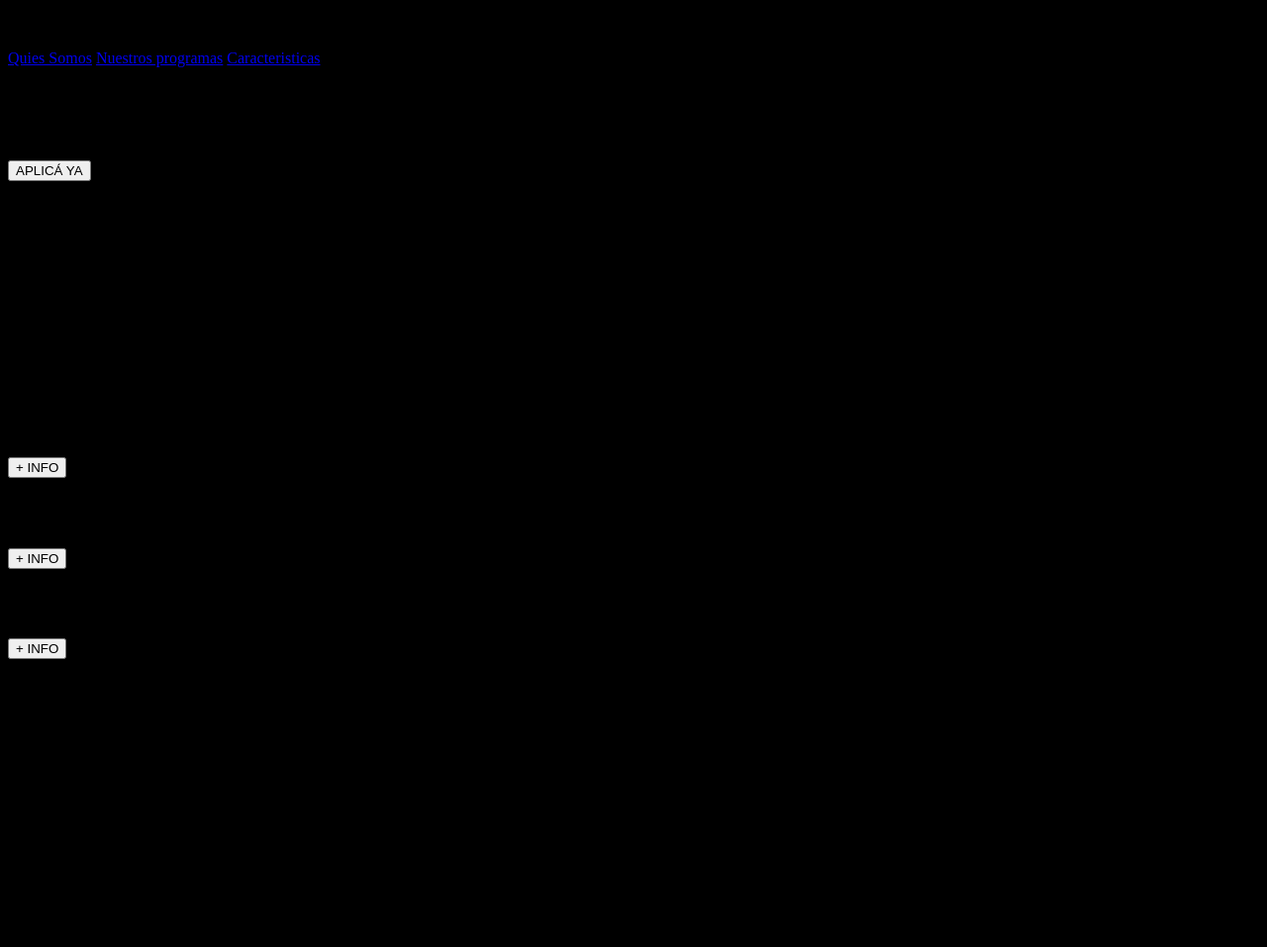
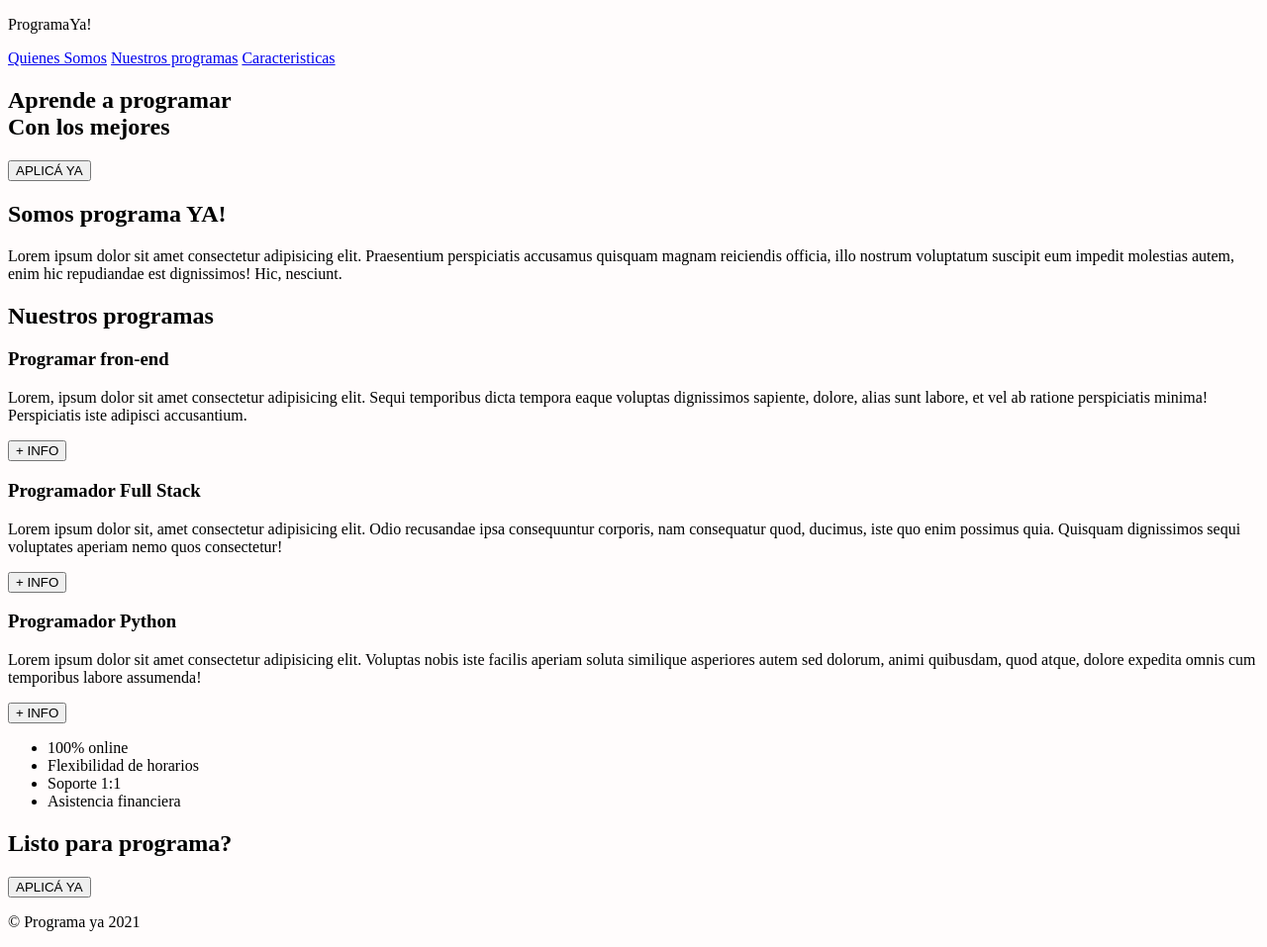
Before and after one commit to Adrianag99/proyectoPaginaHtml, a plain HTML site: page index.html in a window 1280 px wide. Shown: the whole page at 99% size. Before the commit the page ends 800 px from the top, so only its background shows below. Drawn offline with Linux system fonts and the light colour scheme.

Commit message:
continuación de estructura html

```diff
--- a/index.css
+++ b/index.css
@@ -1,3 +1,3 @@
 body{
-    background-color: black;
+    background-color: rgb(255, 252, 252);
 }
--- a/index.html
+++ b/index.html
@@ -11,27 +11,30 @@
         <div class="container">
             <p class="logo">ProgramaYa!</p>
             <nav>
-                <a href="#">Quies Somos</a>
+                <a href="#">Quienes Somos</a>
                 <a href="#">Nuestros programas</a>
                 <a href="#">Caracteristicas</a>
             </nav>
         </div>
     </header>
     <Section id="hero">
-        <h1>Aprende a programas <br>Con los mejores</h1>
+        <h1>Aprende a programar <br>Con los mejores</h1>
         <button>APLICÁ YA</button>
     </Section>
+
     <section id="somos-proya">
-        .container
-        <h2>Nuestros programas</h2>
-
         <div class="container">
             <div class="img-container"></div>
             <h2>Somos programa YA!</h2>
             <p>Lorem ipsum dolor sit amet consectetur adipisicing elit. Praesentium perspiciatis accusamus quisquam magnam reiciendis officia, illo nostrum voluptatum suscipit eum impedit molestias autem, enim hic repudiandae est dignissimos! Hic, nesciunt.</p>
         </div>
     </section>
+
+
     <section id="nuestros-programas">
+        <div class="container">
+
+            <h2>Nuestros programas</h2>
             <div class="carta">
                 <h3>Programar fron-end</h3>
                 <p>Lorem, ipsum dolor sit amet consectetur adipisicing elit. Sequi temporibus dicta tempora eaque voluptas dignissimos sapiente, dolore, alias sunt labore, et vel ab ratione perspiciatis minima! Perspiciatis iste adipisci accusantium.</p>
@@ -39,16 +42,39 @@
             </div>
 
             <div class="carta">
-            <h3></h3>
+                <h3>Programador Full Stack</h3>
                 <p>Lorem ipsum dolor sit, amet consectetur adipisicing elit. Odio recusandae ipsa consequuntur corporis, nam consequatur quod, ducimus, iste quo enim possimus quia. Quisquam dignissimos sequi voluptates aperiam nemo quos consectetur!</p>
                 <button>+ INFO</button>
             </div>
 
             <div class="carta">
-            <h3></h3>
+                <h3>Programador Python</h3>
                 <p>Lorem ipsum dolor sit amet consectetur adipisicing elit. Voluptas nobis iste facilis aperiam soluta similique asperiores autem sed dolorum, animi quibusdam, quod atque, dolore expedita omnis cum temporibus labore assumenda!</p>
                 <button>+ INFO</button>
             </div>
+        </div>
     </section>
+
+    <section id="caracteristicas">
+        <div class="container">
+            <ul>
+                <li>100% online</li>
+                <li>Flexibilidad de horarios</li>
+                <li>Soporte 1:1</li>
+                <li>Asistencia financiera</li>
+            </ul>
+        </div>
+    </section>
+
+    <section id="aplica-ya">
+        <h2>Listo para programa?</h2>
+        <button>APLICÁ YA</button>
+    </section>
+
+    <FOOter>
+        <div class="container">
+            <P>&copy; Programa ya 2021</P>
+        </div>
+    </FOOter>
 </body>
 </html>
```
Lines whose indentation alone changed are shown as unchanged.
